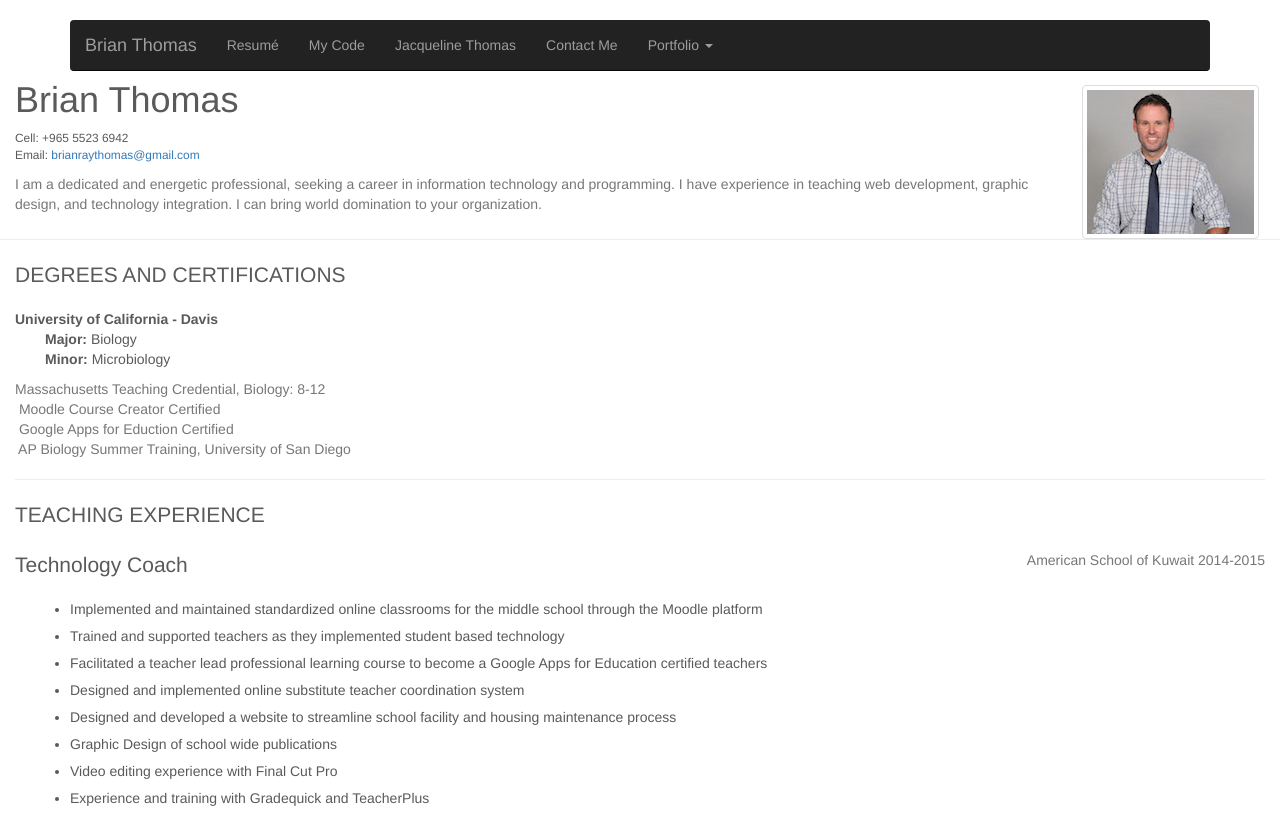
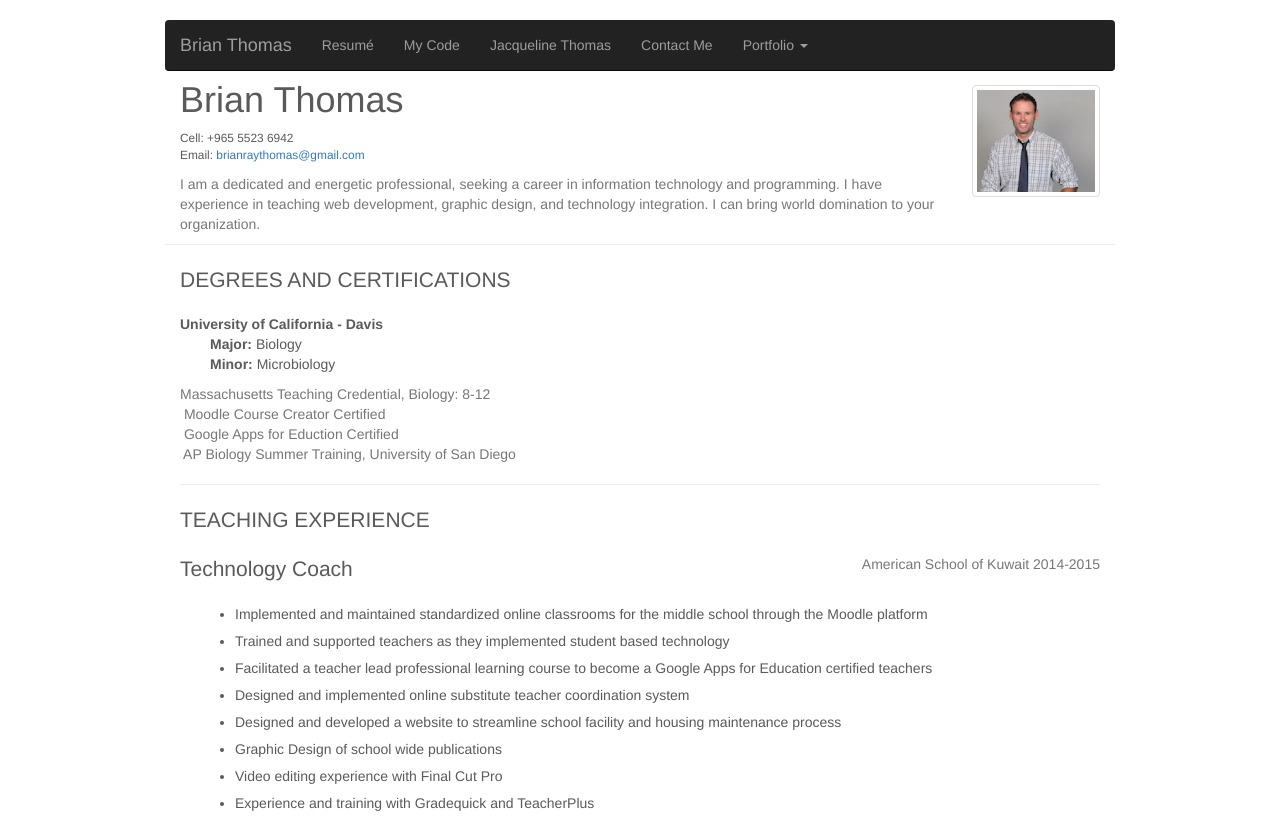
Before and after one commit to flycal6/moneykatz, a plain HTML site: page resume/index.html in a window 1280 px wide. Shown: the top 823 px of the page. Drawn offline with nearby package versions, Linux system fonts and the light colour scheme.

Commit message:
max-width set to 950px for container-fluid and navbar

```diff
--- a/resume/index.html
+++ b/resume/index.html
@@ -33,12 +33,24 @@
             z-index: 20;
         }
 
+        .container-fluid {
+            margin-right: auto;
+            margin-left: auto;
+            max-width: 950px;
+        }
+
+        .navbar {
+            margin-right: auto;
+            margin-left: auto;
+            max-width: 950px;
+        }
 
     </style>
 
 </head>
 
 <body>
+<div class="container-fluid">
 <!-- NAVBAR
 ================================================== -->
 <div class="navbar-wrapper">
@@ -85,7 +97,7 @@
 <br />
 <br />
 <br />
-<div class="container-fluid">
+
     <div class="row">
         <div class="col-xs-9 col-sm-9 col-md-10">
             <h1>Brian Thomas</h1>
```
Also changed, not shown: contact.html (+1 -0 lines).
